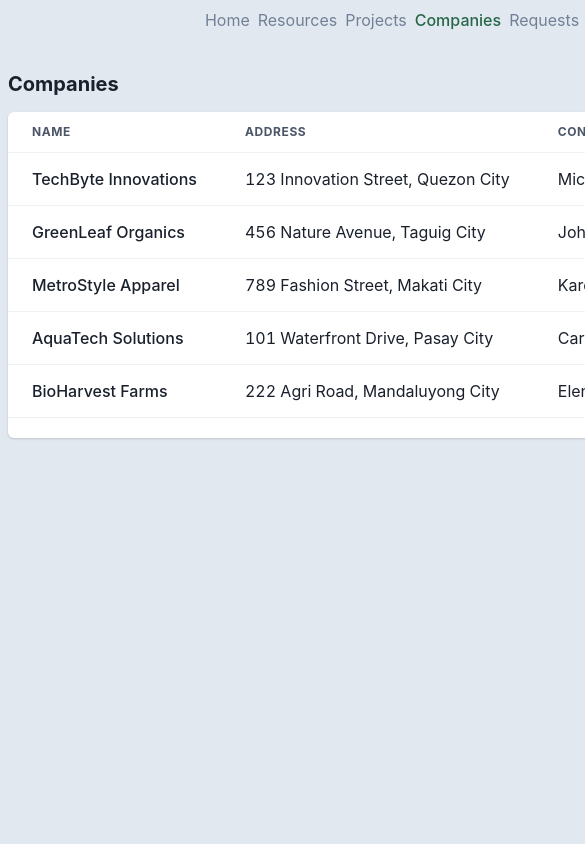
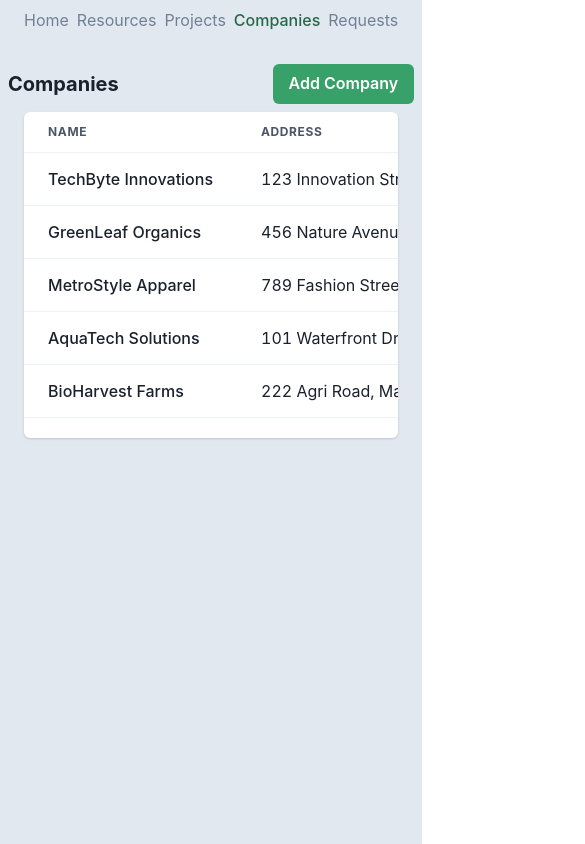
Before and after one commit to m-jimenez127/workshop, a React (Vite) app: page /companies in a window 390 px wide. Shown: the top 844 px of the page, 585 px wide, since content can reach past the window. Built offline with nearby package versions, Linux system fonts and the light colour scheme.

Commit message:
Responsive Companies

```diff
--- a/src/components/Companies/index.jsx
+++ b/src/components/Companies/index.jsx
@@ -10,12 +10,18 @@ import {
   CardBody,
   LinkBox,
   LinkOverlay,
+  useToken,
 } from "@chakra-ui/react";
 import PropTypes from "prop-types";
 
 const Companies = ({ data = [] }) => {
+  const [paddingSize] = useToken("sizes", [4]);
   return (
-    <Card w="full" maxW="container.md" mx="auto">
+    <Card
+      w="full"
+      maxW={{ base: `calc(100vw - ${paddingSize})`, md: "container.md" }}
+      mx="auto"
+    >
       <CardBody pt={0} px={0}>
         <TableContainer>
           <Table>
--- a/src/pages/CompaniesPage/header.jsx
+++ b/src/pages/CompaniesPage/header.jsx
@@ -3,7 +3,7 @@ import { Link } from "react-router-dom";
 
 const Header = () => {
   return (
-    <HStack w="container.md" mx="auto">
+    <HStack w="full" maxW="container.md" mx="auto">
       <Heading size="md" textAlign="center">
         Companies
       </Heading>
```
